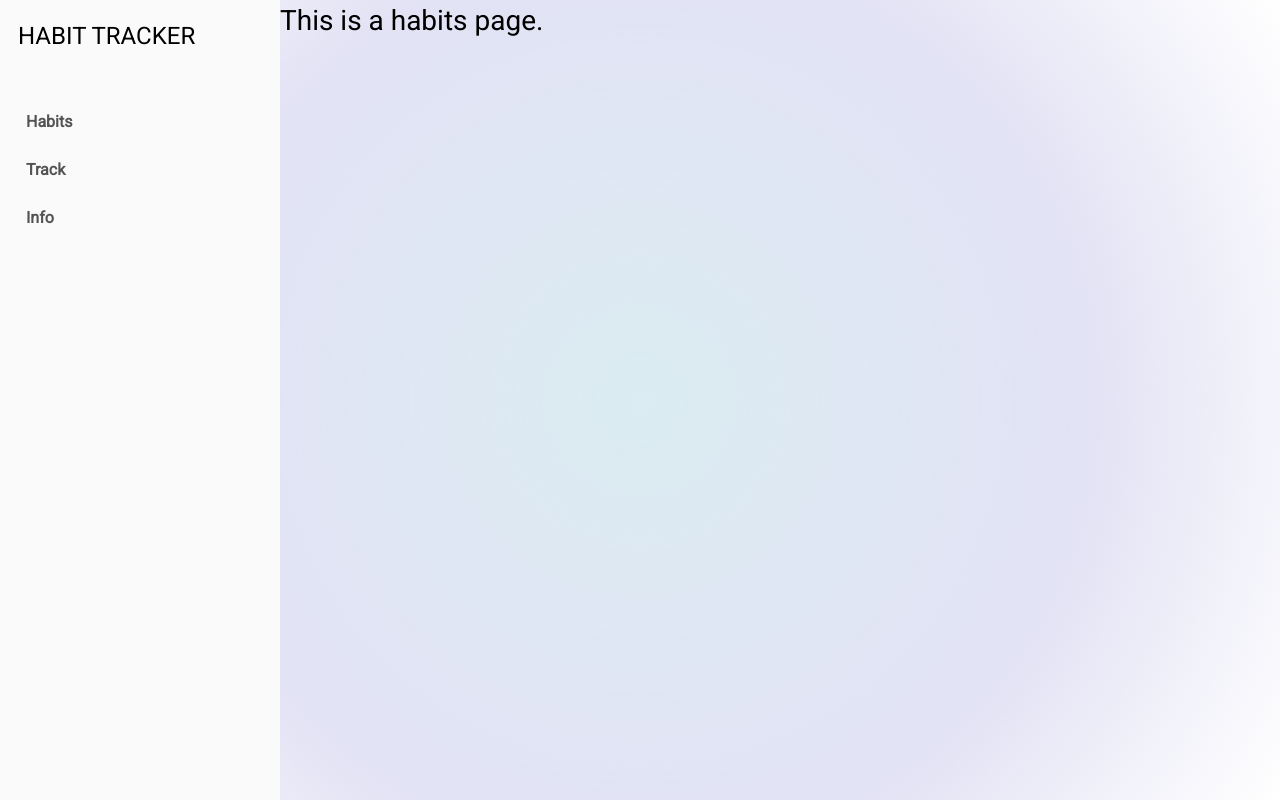
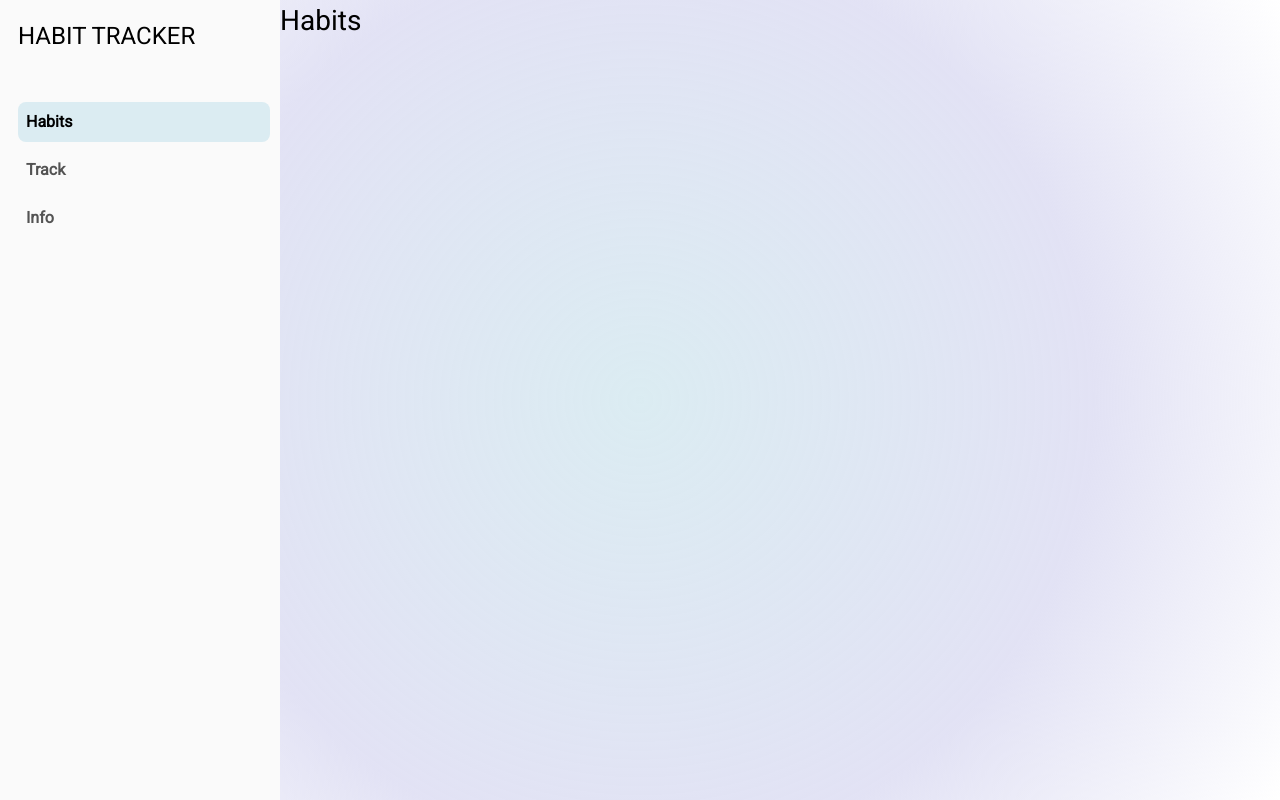
Before and after one commit to WillamNyunt/habit-tracker-, a Next.js app: page /habits in a window 1280 px wide. Built offline with nearby package versions, Linux system fonts and the light colour scheme.

Commit message:
Navigation active styles

```diff
--- a/public/components/navigation.module.css
+++ b/public/components/navigation.module.css
@@ -29,4 +29,7 @@
     margin-bottom: 0.5em;
 }
 
-/* rgb(28, 25, 34); */
+.active-link {
+    background: rgb(var(--theme-light-blue));
+    color: black;
+}
--- a/public/components/navigation.tsx
+++ b/public/components/navigation.tsx
@@ -1,7 +1,12 @@
+'use client'
 import Link from "next/link"
 import classes from './navigation.module.css'
+import { usePathname } from 'next/navigation'
+
 
 export default function Navigation() {
+    const pathname = usePathname()
+
     return (
         <aside className={classes.aside}>
             <nav className={classes.nav}>
@@ -13,12 +18,12 @@ export default function Navigation() {
                     </li>
                     <li>
                         <Link href='/habits'>
-                            <p className={classes['nav-button']}>Habits</p>
+                            <p className={`${classes['nav-button']}  ${pathname === '/habits' ? classes['active-link'] : ''}`}>Habits</p>
                         </Link>
                     </li>
                     <li>
                         <Link href='/habits'>
-                            <p className={classes['nav-button']}>Track</p>
+                            <p className={`${classes['nav-button']}  ${pathname === '/track' ? classes['active-link'] : ''}`}>Track</p>
                         </Link>
                     </li>
                     <li>
--- a/src/app/habits/page.tsx
+++ b/src/app/habits/page.tsx
@@ -5,7 +5,7 @@ export default function HabitsPage() {
 
     return (
         <h1>
-           This is a habits page.
+           Habits
         </h1>
     )
 }
```
